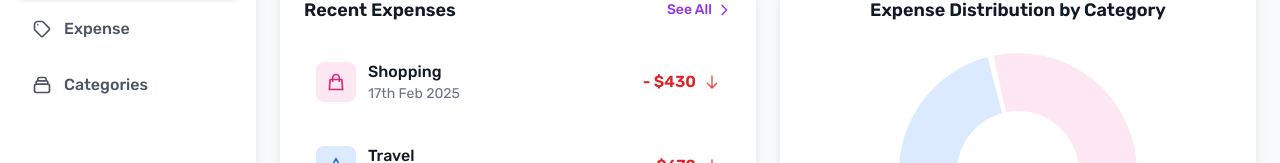
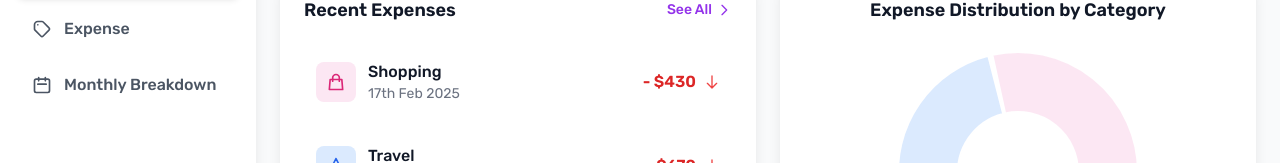
Before and after one commit to aQ-codes/expense_tracker_user_frontend, a Next.js app: page /dashboard in a window 1280 px wide. Shown: the part 289-452 px from the top of the page. Built offline with nearby package versions, Linux system fonts and the light colour scheme.

Commit message:
feat(side-navbar): added Monthly Breakdown
- removed Expenses from side-navbar

```diff
--- a/src/themes/components/side-navbar.tsx
+++ b/src/themes/components/side-navbar.tsx
@@ -33,11 +33,11 @@ const SideNavbar: React.FC = () => {
       ),
     },
     {
-      name: 'Categories',
-      href: '/categories',
+      name: 'Monthly Breakdown',
+      href: '/monthly-breakdown',
       icon: (
         <svg className="w-5 h-5" fill="none" stroke="currentColor" viewBox="0 0 24 24">
-          <path strokeLinecap="round" strokeLinejoin="round" strokeWidth={2} d="M19 11H5m14 0a2 2 0 012 2v6a2 2 0 01-2 2H5a2 2 0 01-2-2v-6a2 2 0 012-2m14 0V9a2 2 0 00-2-2M5 11V9a2 2 0 012-2m0 0V5a2 2 0 012-2h6a2 2 0 012 2v2M7 7h10" />
+          <path strokeLinecap="round" strokeLinejoin="round" strokeWidth={2} d="M8 7V3m8 4V3m-9 8h10M5 21h14a2 2 0 002-2V7a2 2 0 00-2-2H5a2 2 0 00-2 2v12a2 2 0 002 2z" />
         </svg>
       ),
     },
```
